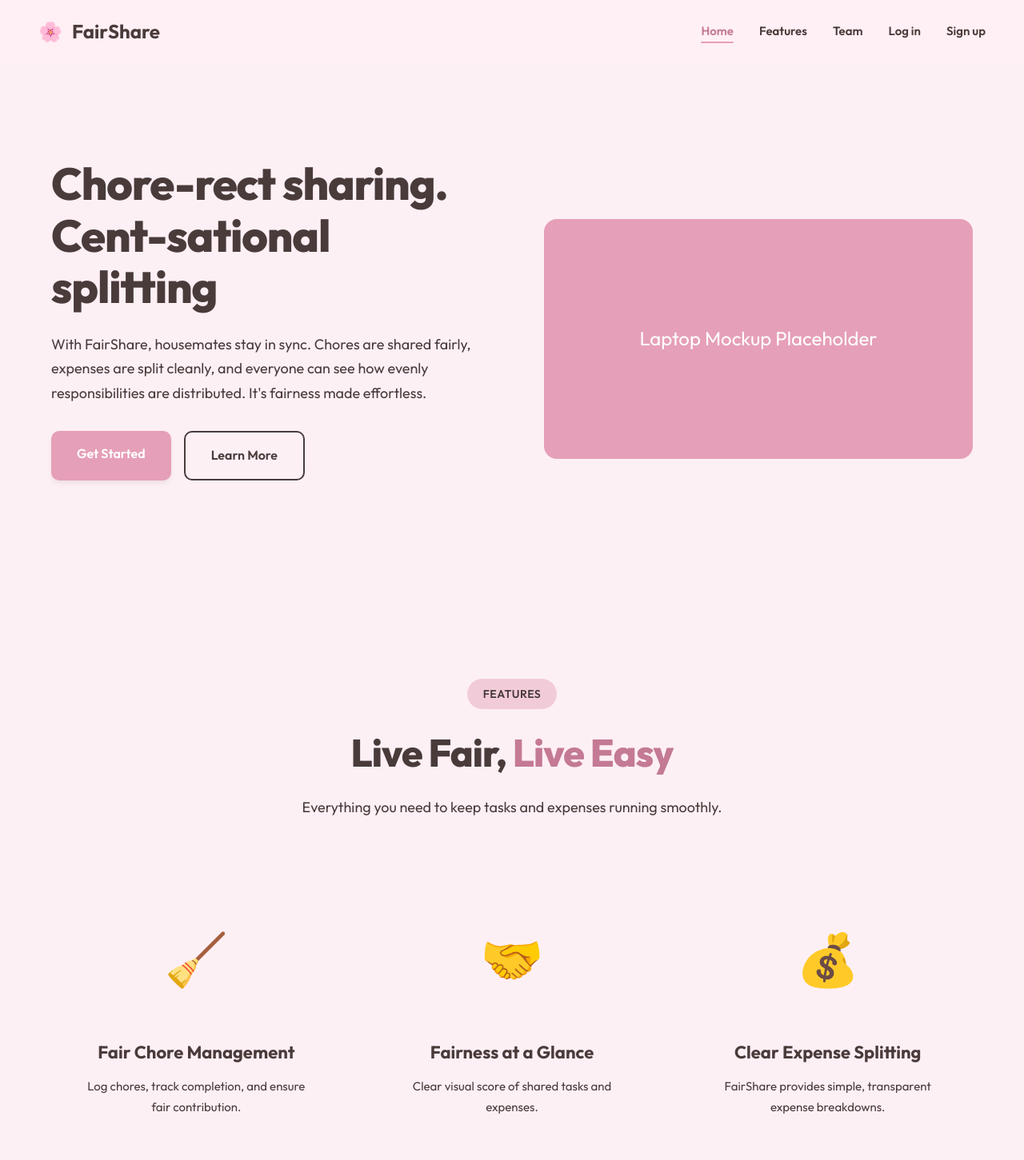
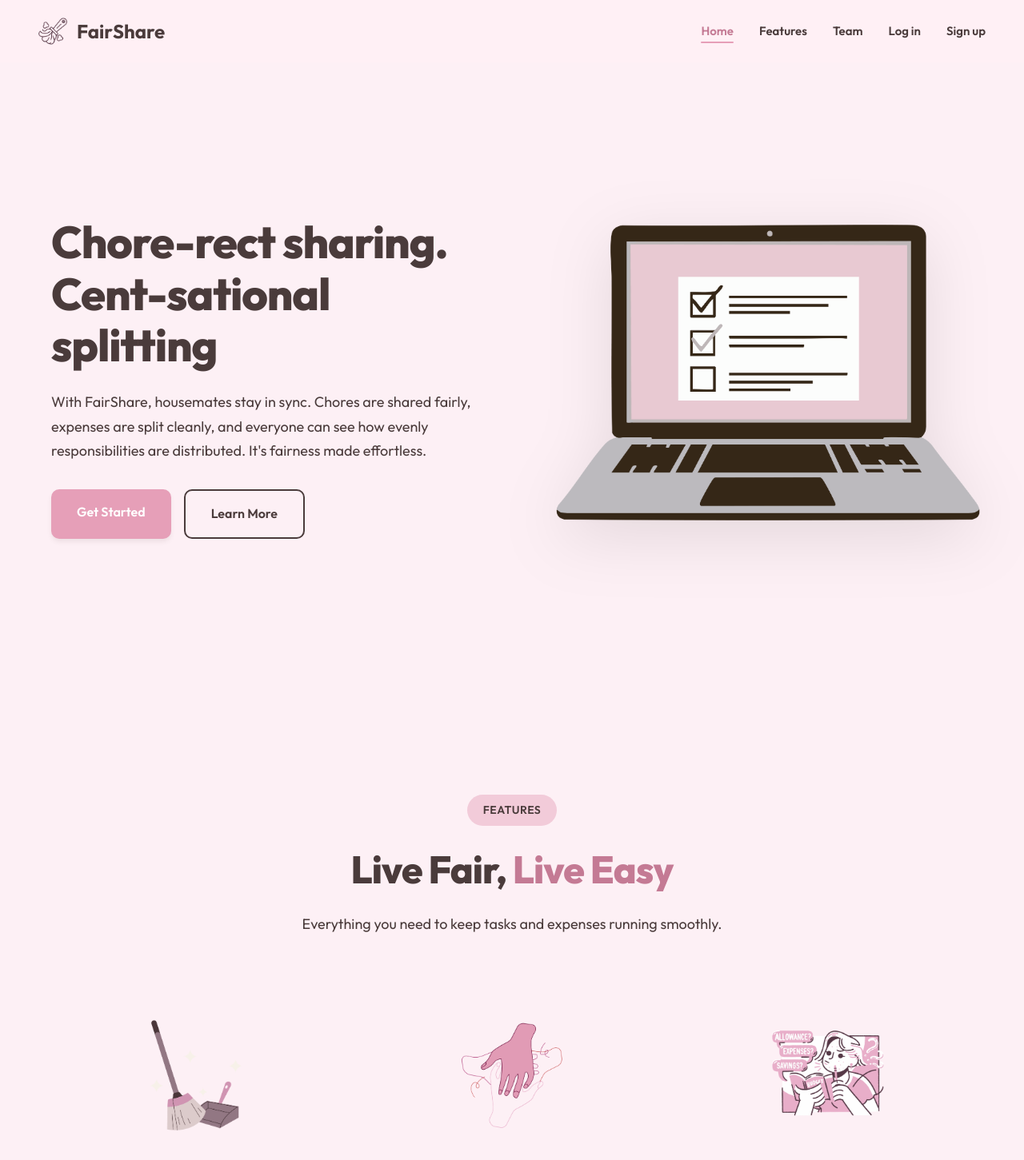
Before and after one commit to zilfaedz/fairshareFinal, a React (Create React App) app in the folder fairshare/: page / in a window 1280 px wide. Shown: the top 1451 px of the page at 80% size. Built offline with nearby package versions, Linux system fonts and the light colour scheme.

Commit message:
landing(interface): replaced placeholder elements with real images and final content

```diff
--- a/fairshare/src/components/LandingPage.css
+++ b/fairshare/src/components/LandingPage.css
@@ -316,10 +316,12 @@ main {
 .hero-img,
 .laptop-image {
     width: 100%;
-    max-width: 650px;
+    max-width: 620px;
     height: auto;
     object-fit: contain;
     filter: drop-shadow(0 20px 40px rgba(0, 0, 0, 0.1));
+    margin-left: 24px;
+    margin-bottom: 60px;
 }
 
 /* =========================================
@@ -399,7 +401,7 @@ main {
 
 .feature-img {
     width: 100%;
-    max-width: 200px;
+    max-width: 140px;
     height: auto;
     object-fit: contain;
     transition: transform var(--transition-slow);
@@ -594,6 +596,12 @@ main {
         width: 100%;
     }
 
+    .laptop-image {
+        max-width: 420px;
+        margin-left: 0;
+        margin: 0 auto;
+    }
+
     .section-header h2 {
         font-size: 36px;
     }
--- a/fairshare/src/components/LandingPage.jsx
+++ b/fairshare/src/components/LandingPage.jsx
@@ -1,6 +1,11 @@
 import React, { useEffect, useRef, useState } from 'react';
 import { Link } from 'react-router-dom';
 import './LandingPage.css';
+import landingLaptop from '../img/landing-laptop.png';
+import landingChores from '../img/landing-chores.png';
+import landingFair from '../img/landing-fair.png';
+import landingExpenses from '../img/landing-expenses.png';
+import fairshareLogo from '../img/fairshare-logo.png';
 
 const LandingPage = () => {
     const headerRef = useRef(null);
@@ -99,8 +104,7 @@ const LandingPage = () => {
         <div className="landing-page">
             <header className="site-header" ref={headerRef}>
                 <Link to="/" className="logo">
-                    {/* Placeholder for Logo Icon */}
-                    <span style={{ fontSize: '24px' }}>🌸</span>
+                    <img src={fairshareLogo} alt="FairShare logo" className="logo-img" />
                     <span>FairShare</span>
                 </Link>
                 <nav>
@@ -132,20 +136,7 @@ const LandingPage = () => {
                             </div>
                             <div className="hero-image">
                                 <div className="image-wrapper">
-                                    {/* Placeholder for Laptop Image */}
-                                    <div style={{
-                                        width: '100%',
-                                        height: '300px',
-                                        background: '#E69FB8',
-                                        borderRadius: '16px',
-                                        display: 'flex',
-                                        alignItems: 'center',
-                                        justifyContent: 'center',
-                                        color: 'white',
-                                        fontSize: '24px'
-                                    }}>
-                                        Laptop Mockup Placeholder
-                                    </div>
+                                    <img src={landingLaptop} alt="FairShare laptop illustration" className="laptop-image" />
                                 </div>
                             </div>
                         </div>
@@ -162,21 +153,21 @@ const LandingPage = () => {
                         <div className="features-grid">
                             <div className="feature-card">
                                 <div className="feature-icon-wrapper">
-                                    <span style={{ fontSize: '64px' }}>🧹</span>
+                                    <img src={landingChores} alt="Chores icon" className="feature-img" />
                                 </div>
                                 <h3>Fair Chore Management</h3>
                                 <p>Log chores, track completion, and ensure fair contribution.</p>
                             </div>
                             <div className="feature-card">
                                 <div className="feature-icon-wrapper">
-                                    <span style={{ fontSize: '64px' }}>🤝</span>
+                                    <img src={landingFair} alt="Fairness icon" className="feature-img" />
                                 </div>
                                 <h3>Fairness at a Glance</h3>
                                 <p>Clear visual score of shared tasks and expenses.</p>
                             </div>
                             <div className="feature-card">
                                 <div className="feature-icon-wrapper">
-                                    <span style={{ fontSize: '64px' }}>💰</span>
+                                    <img src={landingExpenses} alt="Expenses icon" className="feature-img" />
                                 </div>
                                 <h3>Clear Expense Splitting</h3>
                                 <p>FairShare provides simple, transparent expense breakdowns.</p>
@@ -230,7 +221,7 @@ const LandingPage = () => {
                     <div className="container">
                         <div className="footer-content">
                             <div className="logo">
-                                <span style={{ fontSize: '24px', marginRight: '8px' }}>🌸</span>
+                                <img src={fairshareLogo} alt="FairShare logo" className="logo-img" />
                                 <span>FairShare</span>
                             </div>
                             <div className="footer-links">
```
Also changed, not shown: fairshare/src/img/fairshare-logo.png (added).
